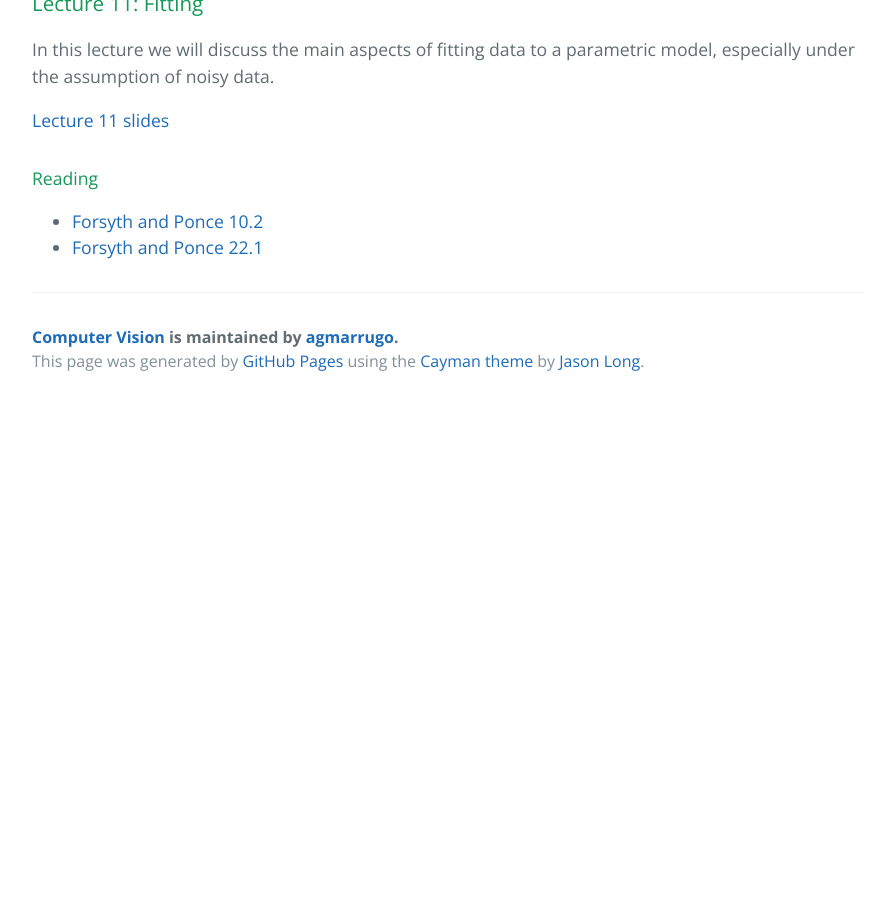
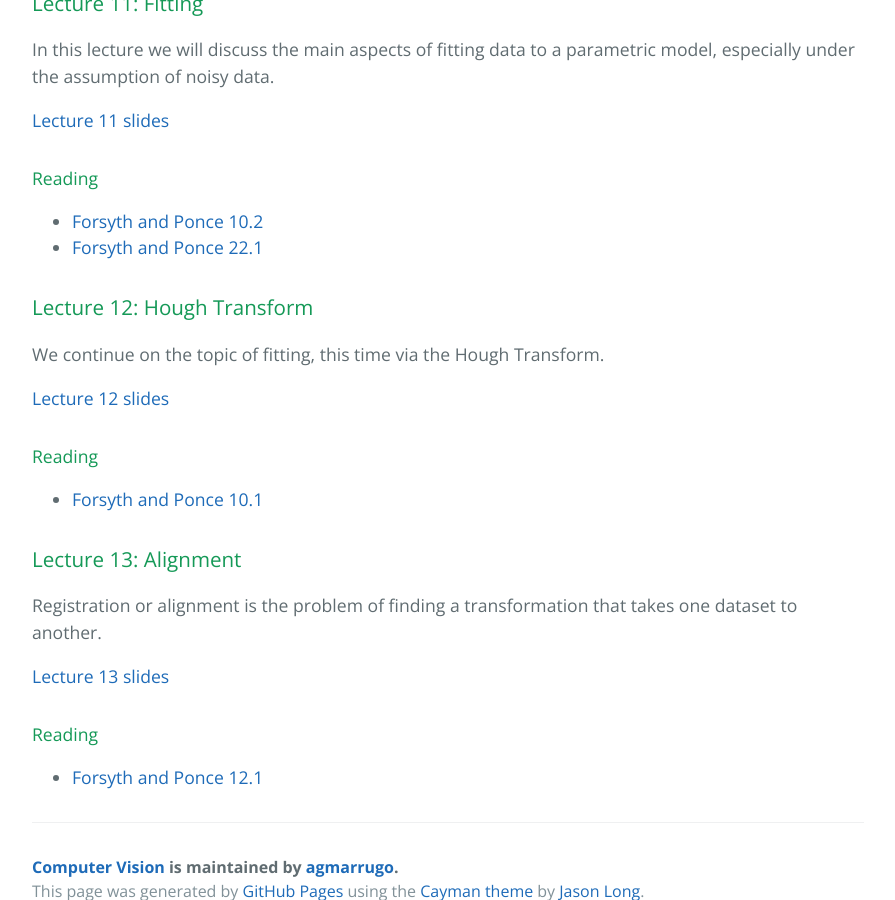
Before and after one commit to opi-lab/optical-metrology-2021, a Jekyll site: the page built from index.md, in a window 1280 px wide and 900 px high, scrolled down 4701 px. Shown: the whole window, without its empty margins (192-1087 px from the left). Built offline with Jekyll 4.4.1, drawn with Linux system fonts in a browser that asks for light colours; before the commit the page ends 5106 px from its top, so only the background shows below that; some of the changed text lies outside the part shown.

Commit message:
Update index.md

```diff
--- a/index.md
+++ b/index.md
@@ -184,3 +184,23 @@ In this lecture we will discuss the main aspects of fitting data to a parametric
 
 - [Forsyth and Ponce 10.2](https://www.dropbox.com/s/3ld7ayedcj4u2bz/Forsyth-Ponce-chapter-10.pdf?dl=0)
 - [Forsyth and Ponce 22.1](https://www.dropbox.com/s/ufecs7h22109r1m/Forsyth-Ponce-chapter-22-1.pdf?dl=0)
+
+### Lecture 12: Hough Transform
+
+We continue on the topic of fitting, this time via the Hough Transform.
+
+[Lecture 12 slides](https://www.dropbox.com/s/hxyb019liojskd7/lec12_hough.pptx?dl=0)
+
+#### Reading
+
+- [Forsyth and Ponce 10.1](https://www.dropbox.com/s/3ld7ayedcj4u2bz/Forsyth-Ponce-chapter-10.pdf?dl=0)
+
+### Lecture 13: Alignment
+
+Registration or alignment is the problem of finding a transformation that takes one dataset to another.
+
+[Lecture 13 slides](https://www.dropbox.com/s/4u45v4jwiqztxzy/lec13_alignment.pptx?dl=0)
+
+#### Reading
+
+- [Forsyth and Ponce 12.1](https://www.dropbox.com/s/jkpze7ixos6jlpk/Forsyth-Ponce-chapter-12-1.pdf?dl=0)
```
Also changed, not shown: other parts of index.md (+1 -1 lines).
